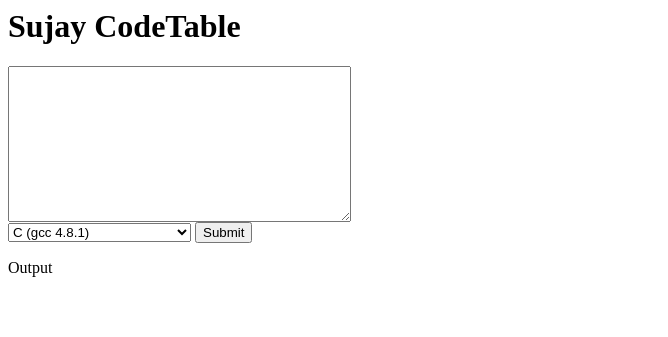
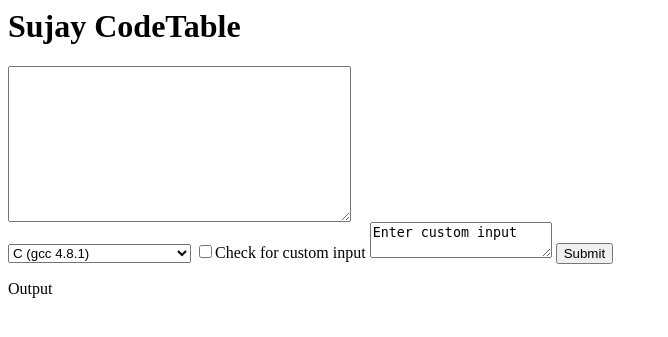
Before and after one commit to SujaySKumar/codeTableHackerEarth, a Django app: page /codeTable/ in a window 1280 px wide. Shown: the top 337 px of the page, without its empty margins (0-668 px from the left). Run offline with Django 3.2, Linux system fonts and the light colour scheme; parts of the project's set-up code (start-up, migrations or seed data) failed here and were passed over.

Commit message:
Adds support for custom input for programs

```diff
--- a/codeTable/initial/parameters.py
+++ b/codeTable/initial/parameters.py
@@ -110,6 +110,8 @@ class RunAPIParameters(CompileAPIParameters):
         self.time_limit = min(time_limit, settings.RUN_TIME_UPPER_LIMIT)
         self.memory_limit = min(memory_limit, settings.MEMORY_UPPER_LIMIT)
         print self.memory_limit
+	#Why isn't the program_input taken into consideration man?
+	self.input = program_input
 
     def _build_params_dict(self):
         params = super(RunAPIParameters, self)._build_params_dict()
@@ -118,7 +120,8 @@ class RunAPIParameters(CompileAPIParameters):
             'html': self.html,
             'compiled': self.compiled,
             'time_limit': self.time_limit,
-            'memory_limit': self.memory_limit
+            'memory_limit': self.memory_limit,
+		'input': self.input
             })
         return params
 
--- a/codeTable/initial/templates/initial/index.html
+++ b/codeTable/initial/templates/initial/index.html
@@ -99,7 +99,8 @@
 
 </select>
 
-
+<input type="checkbox" name="checkInput">Check for custom input</input>
+<textarea name="customInput">Enter custom input</textarea>
 <input type="submit"/>
 </form>
 
--- a/codeTable/initial/views.py
+++ b/codeTable/initial/views.py
@@ -17,7 +17,7 @@ def index(request):
 
 	return HttpResponse(template.render())
 
-def sujay(code, language):
+def sujay(code, language, inp=None):
 	client_secret = '0a7f0101e5cc06e4417a3addeb76164680ac83a4'
 
 	#source = open('test_source.py', 'r').read()
@@ -28,7 +28,7 @@ def sujay(code, language):
 	html = 0
 	params = RunAPIParameters(
         client_secret=client_secret, source=source,
-        lang=lang, compressed=compressed, html=html)
+        lang=lang, compressed=compressed, html=html, program_input=inp)
 
 	api = HackerEarthAPI(params)
 
@@ -52,8 +52,14 @@ def sujay(code, language):
 def submitCode(request):
 	code = request.POST['code']
 	lang = request.POST['lang']
+	inp = ''
+	if request.POST.get('checkInput'):
+		inp = request.POST['customInput']
+		print "INside Herr"
+	print inp
+	print type(inp)
 	#print code
-	output = sujay(code, lang)
+	output = sujay(code, lang, str(inp))
 	template = loader.get_template('initial/index.html')
 	context = RequestContext(request, {
         'output': output,
```
